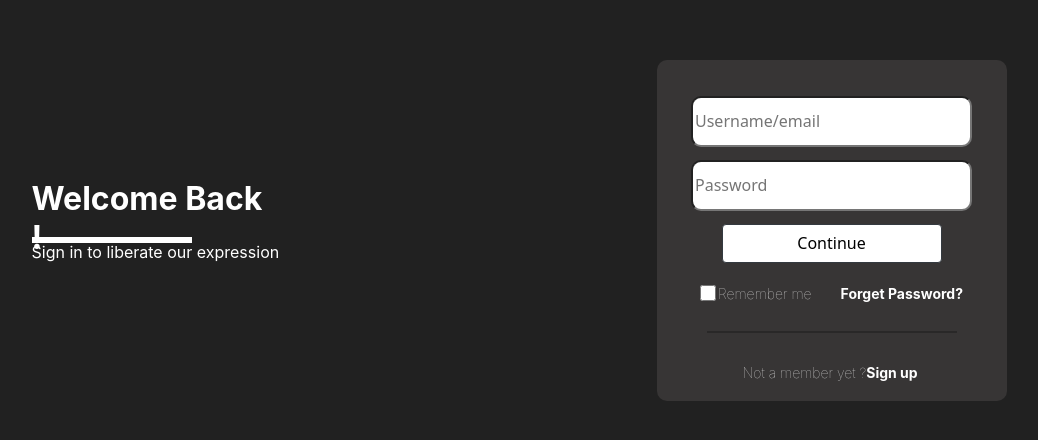
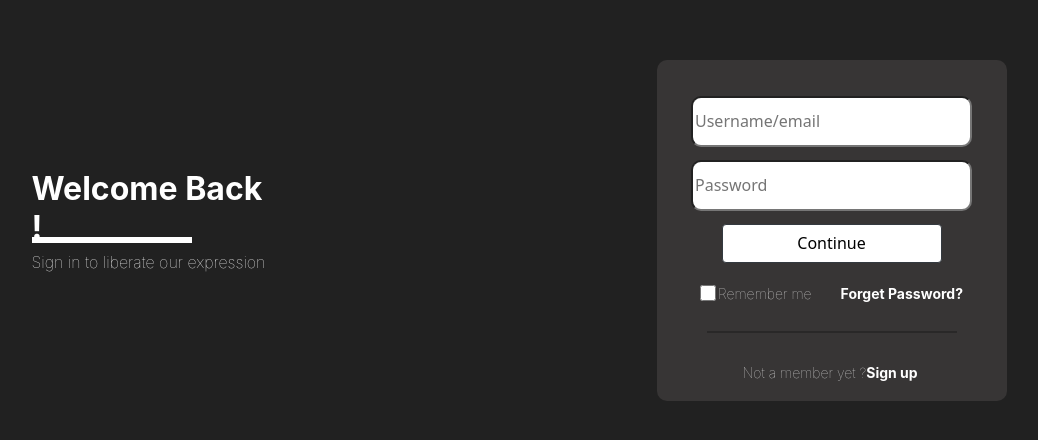
Before and after one commit to PandaNoob13/surpreedz, a React (Create React App) app: page / in a window 1280 px wide. Shown: the part 170-610 px from the top of the page, without its empty margins (121-1159 px from the left). Built offline with nearby package versions, Linux system fonts and the light colour scheme.

Commit message:
change css sign in

```diff
--- a/src/features/SignIn/SignInView.js
+++ b/src/features/SignIn/SignInView.js
@@ -7,7 +7,6 @@ const SignInView = () => {
               <div className="welcometext">
                     Welcome Back !
               </div>
-
               <div className="line">
               </div>
               <div className="signexpression">
--- a/src/features/SignIn/signInView.css
+++ b/src/features/SignIn/signInView.css
@@ -22,17 +22,23 @@
 
     color: #FFFFFF;
 
+
+
 }
 
 .textsignin{
     display: flex;
     flex-direction: column;
+
+
 }
 
 .line{
     width: 160px;
     height: 0px;
     border: 3px solid #FFFFFF;
+    margin-top: 10px;
+    margin-bottom: 10px;
 
 }
 
@@ -41,7 +47,7 @@ width: 256px;
 height: 19px;
 font-family: 'Inter';
 font-style: normal;
-font-weight: 400;
+font-weight: 100;
 font-size: 16px;
 line-height: 19px;
 display: flex;
```
Also changed, not shown: src/features/SignUp/SignUpView.js (added, +11 -0 lines), src/features/SignUp/signUpView.css (added).
